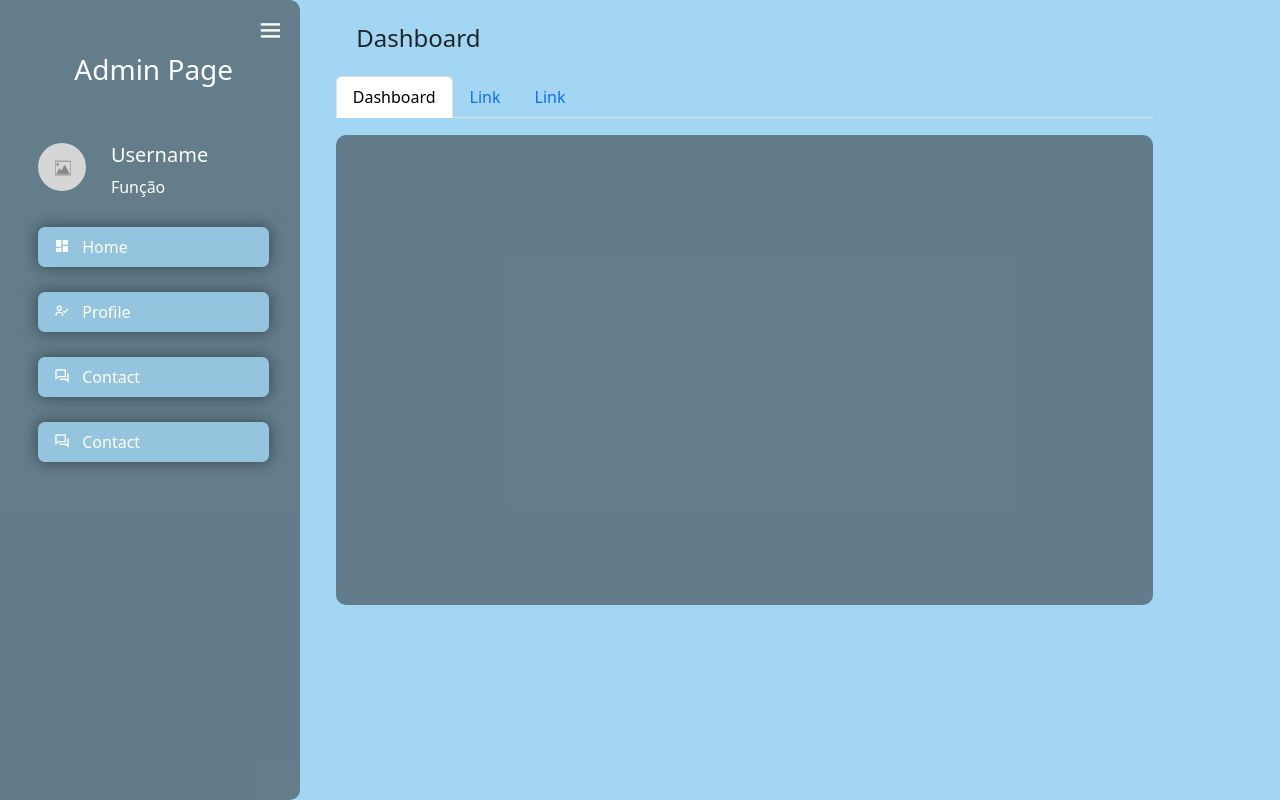
After one commit to lucasDemori21/acme-ong, a PHP site: page /view/admin.html in a window 1280 px wide. The commit adds this page. Run offline with PHP 8.4, Linux system fonts and the light colour scheme.

Commit message:
Montando a Admin Page

```diff
--- /dev/null
+++ b/assets/css/admin.css
@@ -0,0 +1,110 @@
+* {
+    margin: 0;
+    padding: 0;
+    box-sizing: border-box;
+}
+
+body {
+    min-height: 100vh;
+    background-color: #A2D6F3;
+}
+
+.side-navbar {
+    border-top-right-radius: 10px;
+    border-bottom-right-radius: 10px;
+    width: 300px;
+    height: 100%;
+    position: fixed;
+    margin-left: -300px;
+    background-color: rgba(36, 36, 36, 0.5);
+    transition: 0.5s;
+}
+
+.my-container {
+    transition: 0.4s;
+}
+
+.active-nav {
+    margin-left: 0;
+}
+
+.active-cont {
+    margin-left: 250px;
+}
+
+#menu-btn {
+    color: #fff;
+    margin: 3% 0 0 -58px;
+    --bs-btn-font-size: 1.8rem !important;
+    position: fixed;
+}
+
+.my-container input {
+    border-radius: 2rem;
+    padding: 2px 20px;
+}
+
+.nav-botao {
+    padding: 0 2%;
+}
+
+.nav-botao .nav-link {
+    margin: 5%;
+    background-color: rgba(162, 214, 243, 0.8);
+    border-radius: 7px;
+    color: #fff;
+    box-shadow: 0 0 15px 1px rgba(0, 0, 0, 0.4);
+}
+
+.nav-botao .nav-link:hover {
+    background-color: rgba(19, 162, 242, 0.8);
+    cursor: pointer;
+}
+
+.login-profile {
+    width: 100%;
+    display: flex;
+    height: auto;
+    margin-left: 3%;
+}
+
+.user-image {
+    background-color: rgb(214, 214, 214);
+    width: 3rem;
+    margin: 2%;
+    height: 3rem;
+    border-radius: 100%;
+}
+
+.user-text {
+    margin: 2% 0 0 8%;
+    width: 50%;
+}
+
+.container-glid{
+    width: 100%;
+    height: 470px;
+    background-color: rgba(36, 36, 36, 0.5);
+    display: flex;
+    justify-content: center;
+    align-items: center;
+    margin: 2% 0 2% 10%;
+    border-radius: 10px;
+}
+
+.title-page{
+    width: 100%;
+    display: flex;
+    justify-content: start;
+    width: auto;
+    align-items: center;
+    margin: 0 0 2% 10%;
+}
+
+.container-tabs{
+    width: 80%;
+}
+
+.nav-tabs{
+    margin-left: 10%;
+}
--- /dev/null
+++ b/view/admin.html
@@ -0,0 +1,92 @@
+<!DOCTYPE html>
+<html lang="pt-BR">
+
+<head>
+    <meta charset="UTF-8" />
+    <meta name="viewport" content="width=device-width, initial-scale=1.0" />
+    <title>Admin Page</title>
+    <link href="https://cdn.jsdelivr.net/npm/bootstrap@5.3.0/dist/css/bootstrap.min.css" rel="stylesheet"
+        integrity="sha384-9ndCyUaIbzAi2FUVXJi0CjmCapSmO7SnpJef0486qhLnuZ2cdeRhO02iuK6FUUVM" crossorigin="anonymous">
+    <link href="https://cdn.jsdelivr.net/npm/boxicons@2.0.5/css/boxicons.min.css" rel="stylesheet" />
+    <link rel="stylesheet" href="../assets/css/admin.css" />
+</head>
+
+<body>
+    <div class="side-navbar active-nav d-flex justify-content-between flex-wrap flex-column nav-botao" id="sidebar">
+        <ul class="nav flex-column text-white w-100">
+            <a href="#" class="text-white text-center my-5" style="text-decoration: none; font-size: 28px;">
+                Admin Page
+            </a>
+            <div class="login-profile">
+                <div class="user-image">
+                    <img width="50" height="50" style="border-radius: 100%;" src="../assets/imgs/placeholder-image.png"
+                        alt="user image">
+                </div>
+                <div class="user-text">
+                    <h5>Username</h5>
+                    <p>Função</p>
+                </div>
+            </div>
+            <li href="#" class="nav-link">
+                <i class="bx bxs-dashboard"></i>
+                <span class="mx-2">Home</span>
+            </li>
+            <li href="#" class="nav-link">
+                <i class="bx bx-user-check"></i>
+                <span class="mx-2">Profile</span>
+            </li>
+            <li href="#" class="nav-link">
+                <i class="bx bx-conversation"></i>
+                <span class="mx-2">Contact</span>
+            </li>
+            <li href="#" class="nav-link">
+                <i class="bx bx-conversation"></i>
+                <span class="mx-2">Contact</span>
+            </li>
+        </ul>
+    </div>
+    <div class="p-1 my-container active-cont">
+        <nav class="navbar top-navbar navbar-light px-5">
+            <a class="btn border-0" id="menu-btn"><i class="bx bx-menu"></i></a>
+        </nav>
+        <legend class="title-page">Dashboard</legend>
+
+<div class="container-tabs">
+    <ul class="nav nav-tabs w-100">
+        <li class="nav-item">
+            <a class="nav-link active" aria-current="page" href="#">Dashboard</a>
+        </li>
+        <li class="nav-item">
+            <a class="nav-link" href="#">Link</a>
+        </li>
+        <li class="nav-item">
+            <a class="nav-link" href="#">Link</a>
+        </li>
+    </ul>
+    <div class="container-glid">
+
+    </div>
+</div>
+
+
+    </div>
+
+</html>
+
+
+<script src="https://cdn.jsdelivr.net/npm/bootstrap@5.3.0/dist/js/bootstrap.bundle.min.js"
+    integrity="sha384-geWF76RCwLtnZ8qwWowPQNguL3RmwHVBC9FhGdlKrxdiJJigb/j/68SIy3Te4Bkz"
+    crossorigin="anonymous"></script>
+<script>
+    var menu_btn = document.querySelector("#menu-btn");
+    var sidebar = document.querySelector("#sidebar");
+    var container = document.querySelector(".my-container");
+    menu_btn.addEventListener("click", () => {
+        sidebar.classList.toggle("active-nav");
+        container.classList.toggle("active-cont");
+    });
+
+</script>
+</body>
+
+</html>
```
Also changed, not shown: assets/css/style.css (+32 -1 lines), index.html (+128 -59 lines).
